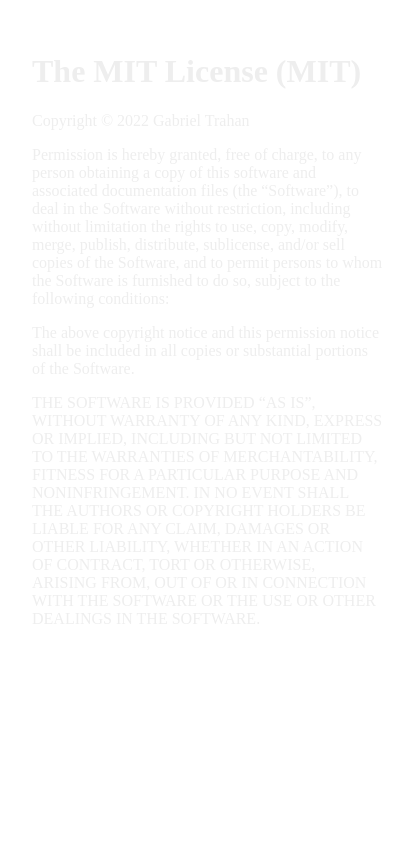
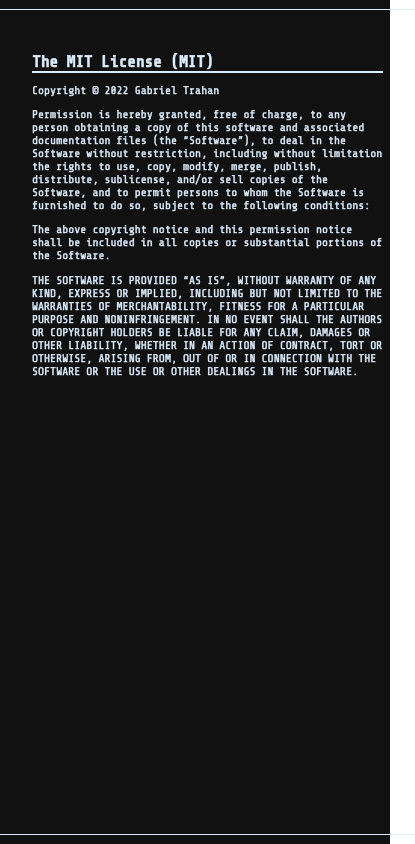
Before and after one commit to theokoles7/Dr-Sudoku, an Angular app in the folder ui/: page /license in a window 390 px wide. Shown: the whole page, 415 px wide, since content can reach past the window. Built offline with nearby package versions, Linux system fonts and the light colour scheme.

Commit message:
Styles license component

```diff
--- a/ui/src/app/license/license.component.html
+++ b/ui/src/app/license/license.component.html
@@ -1,3 +1,5 @@
+<div class="backdrop">
+
   <div class="outer">
     <div class="license">
       <h1>The MIT License (MIT)</h1>
@@ -23,3 +25,5 @@
         THE SOFTWARE.</p>
     </div>
   </div>
+
+</div>
--- a/ui/src/app/license/license.component.scss
+++ b/ui/src/app/license/license.component.scss
@@ -1,4 +1,20 @@
 @import "../../styles.scss";
+
+div.backdrop{
+  background-color: $black;
+  height: 100%;
+  width: 100%;
+  z-index: -1;
+  bottom: 0;
+  top: 0;
+  left: 0;
+  right: 0;
+  box-sizing: border-box;
+  display: flex;
+  align-items: center;
+  justify-content: center;
+  position: fixed;
+}
 
 div.outer{
   display: flex;
@@ -12,62 +28,27 @@ div.outer{
     height: auto;
     margin-left: auto;
     margin-right: auto;
-    color: $white;
-    font-family: "BungeeHairline";
+    color: $silver;
+    font-family: Tech;
     padding: 2em;
+    outline: solid .1em $silver;
 
     @media only screen and (max-width: 768px){
       height: 90%;
       width: 90%;
       overflow: scroll;
-    }
-
-    &.light{
-      border: solid $black 2px;
-      h1{
-        color: $black;
-        border-bottom: solid $black 2px;
-        -webkit-text-stroke: 1px $black;
-
-        @media only screen and (max-width: 768px){
-          font-size: 1em;
-          -webkit-text-stroke-width: .5px;
-        }
-      }
-
-      p{
-        color: $black;
-        -webkit-text-stroke: 1px $black;
-
-        @media only screen and (max-width: 768px){
-          font-size: .7em;
-          -webkit-text-stroke-width: .5px;
-        }
-      }
-    }
-
-    &.dark{
-      border: solid $silver 2px;
 
       h1{
         color: $silver;
         border-bottom: solid $silver 2px;
         -webkit-text-stroke: 1px $silver;
-
-        @media only screen and (max-width: 768px){
-          font-size: 1em;
-          -webkit-text-stroke-width: .5px;
-        }
+        font-size: 1em;
+        -webkit-text-stroke-width: .5px;
       }
 
       p{
-        color: $silver;
-        -webkit-text-stroke: 1px $silver;
-
-        @media only screen and (max-width: 768px){
-          font-size: .7em;
-          -webkit-text-stroke-width: .5px;
-        }
+        font-size: .7em;
+        -webkit-text-stroke-width: .5px;
       }
     }
   }
```
Lines whose indentation alone changed are shown as unchanged.
